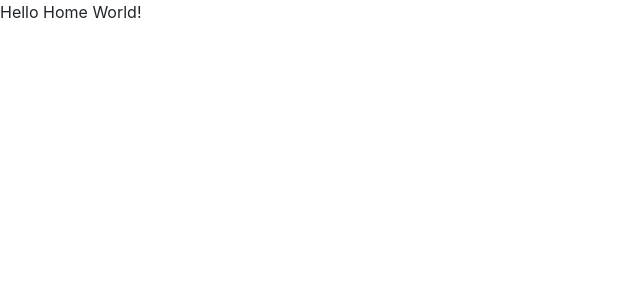
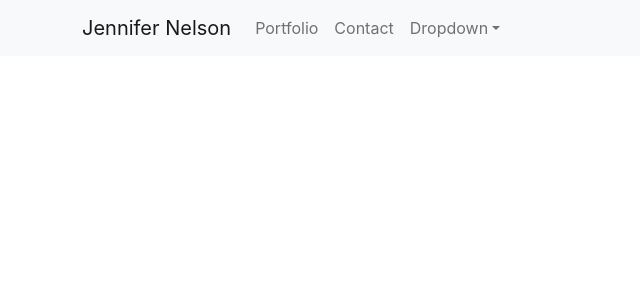
Before and after one commit to jnel-221/JN_React_Portfolio, a React (Create React App) app in the folder jnelsonportfolio/: page / in a window 1280 px wide. Shown: the top 300 px of the page, without its empty margins (0-640 px from the left). Built offline with nearby package versions, Linux system fonts and the light colour scheme.

Commit message:
navbar added to all pages, navlinks successfully routing to correct pages

```diff
--- a/jnelsonportfolio/src/pages/Contact.js
+++ b/jnelsonportfolio/src/pages/Contact.js
@@ -1,8 +1,31 @@
 import React from "react";
-
+import {Navbar, Nav, Container, NavDropdown} from "react-bootstrap";
+import{Link} from "react-router-dom";
 
 function Contact(){
-   return <div>Hello Contact World!</div>
+    return  (
+        <>
+    <Navbar bg="light" expand="lg">
+     <Container>
+       <Navbar.Brand as={Link} to="/">Jennifer Nelson</Navbar.Brand>
+       <Navbar.Toggle aria-controls="basic-navbar-nav" />
+       <Navbar.Collapse id="basic-navbar-nav">
+         <Nav className="me-auto">
+           <Nav.Link as={Link} to="/portfolio">Portfolio</Nav.Link>
+           <Nav.Link as={Link} to="/contact">Contact</Nav.Link>
+           <NavDropdown title="Dropdown" id="basic-nav-dropdown">
+             <NavDropdown.Item href="#action/3.1">Action</NavDropdown.Item>
+             <NavDropdown.Item href="#action/3.2">Another action</NavDropdown.Item>
+             <NavDropdown.Item href="#action/3.3">Something</NavDropdown.Item>
+             <NavDropdown.Divider />
+             <NavDropdown.Item href="#action/3.4">Separated link</NavDropdown.Item>
+           </NavDropdown>
+         </Nav>
+       </Navbar.Collapse>
+     </Container>
+    </Navbar>
+    <div>Hello Contact World!</div>
+    </>)
 }
 
 export default Contact;
--- a/jnelsonportfolio/src/pages/Home.js
+++ b/jnelsonportfolio/src/pages/Home.js
@@ -1,8 +1,31 @@
 import React from "react";
+import {Navbar, Nav, Container, NavDropdown} from "react-bootstrap";
+import{Link} from "react-router-dom";
 
 
 function Home(){
-   return <div>Hello Home World!</div>
+   return (
+       <>
+  <Navbar bg="light" expand="lg">
+    <Container>
+      <Navbar.Brand as={Link} to="/">Jennifer Nelson</Navbar.Brand>
+      <Navbar.Toggle aria-controls="basic-navbar-nav" />
+      <Navbar.Collapse id="basic-navbar-nav">
+        <Nav className="me-auto">
+          <Nav.Link as={Link} to="/portfolio">Portfolio</Nav.Link>
+          <Nav.Link as={Link} to="/contact">Contact</Nav.Link>
+          <NavDropdown title="Dropdown" id="basic-nav-dropdown">
+            <NavDropdown.Item href="#action/3.1">Action</NavDropdown.Item>
+            <NavDropdown.Item href="#action/3.2">Another action</NavDropdown.Item>
+            <NavDropdown.Item href="#action/3.3">Something</NavDropdown.Item>
+            <NavDropdown.Divider />
+            <NavDropdown.Item href="#action/3.4">Separated link</NavDropdown.Item>
+          </NavDropdown>
+        </Nav>
+      </Navbar.Collapse>
+    </Container>
+  </Navbar>
+   </>)
 }
 
 export default Home;
--- a/jnelsonportfolio/src/pages/Portfolio.js
+++ b/jnelsonportfolio/src/pages/Portfolio.js
@@ -1,8 +1,32 @@
 import React from "react";
+import {Navbar, Nav, Container, NavDropdown} from "react-bootstrap";
+import{Link} from "react-router-dom";
 
 
 function Portfolio(){
-   return <div>Hello Portfolio World!</div>
+   return  (
+    <>
+<Navbar bg="light" expand="lg">
+ <Container>
+   <Navbar.Brand as={Link} to="/">Jennifer Nelson</Navbar.Brand>
+   <Navbar.Toggle aria-controls="basic-navbar-nav" />
+   <Navbar.Collapse id="basic-navbar-nav">
+     <Nav className="me-auto">
+       <Nav.Link as={Link} to="/portfolio">Portfolio</Nav.Link>
+       <Nav.Link as={Link} to="/contact">Contact</Nav.Link>
+       <NavDropdown title="Dropdown" id="basic-nav-dropdown">
+         <NavDropdown.Item href="#action/3.1">Action</NavDropdown.Item>
+         <NavDropdown.Item href="#action/3.2">Another action</NavDropdown.Item>
+         <NavDropdown.Item href="#action/3.3">Something</NavDropdown.Item>
+         <NavDropdown.Divider />
+         <NavDropdown.Item href="#action/3.4">Separated link</NavDropdown.Item>
+       </NavDropdown>
+     </Nav>
+   </Navbar.Collapse>
+ </Container>
+</Navbar>
+<div>Hello Portfolio World!</div>
+</>)
 }
 
 export default Portfolio;
```
Also changed, not shown: jnelsonportfolio/src/components/Nav.js (+6 -24 lines).
